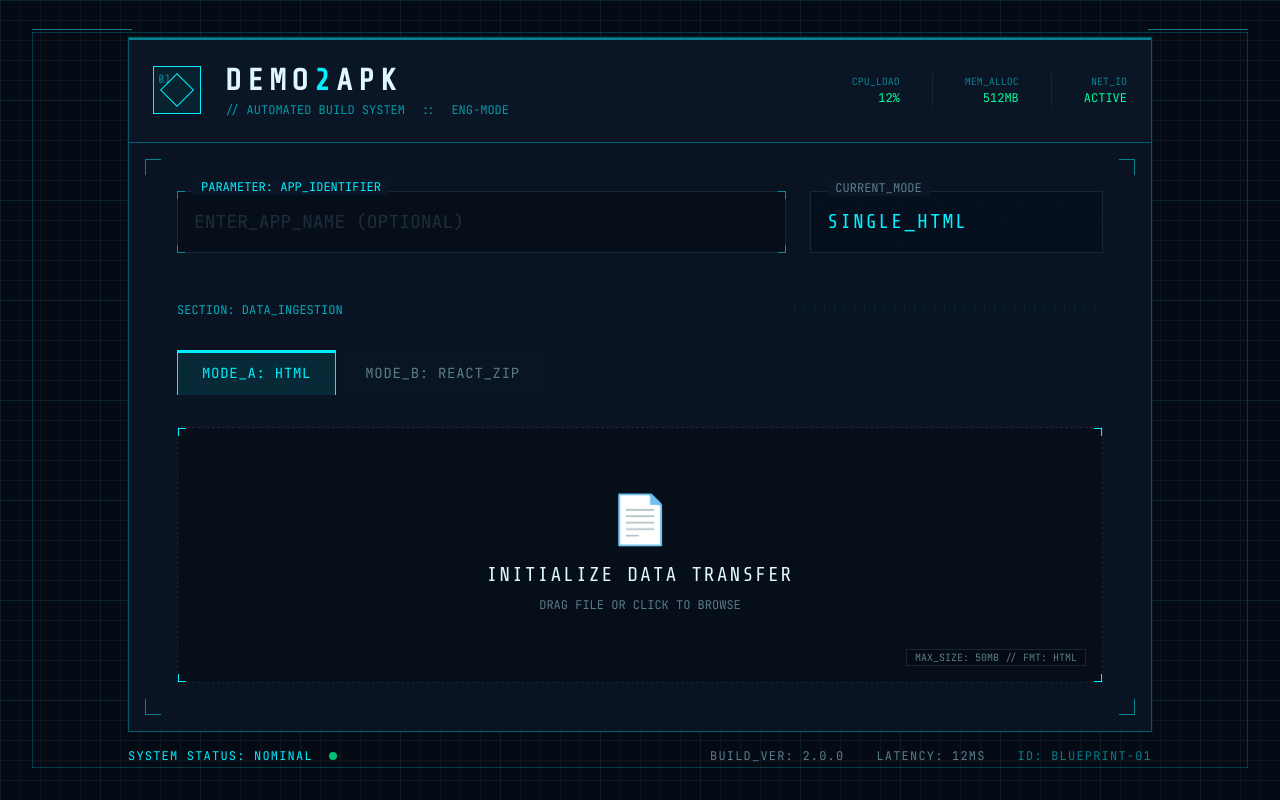
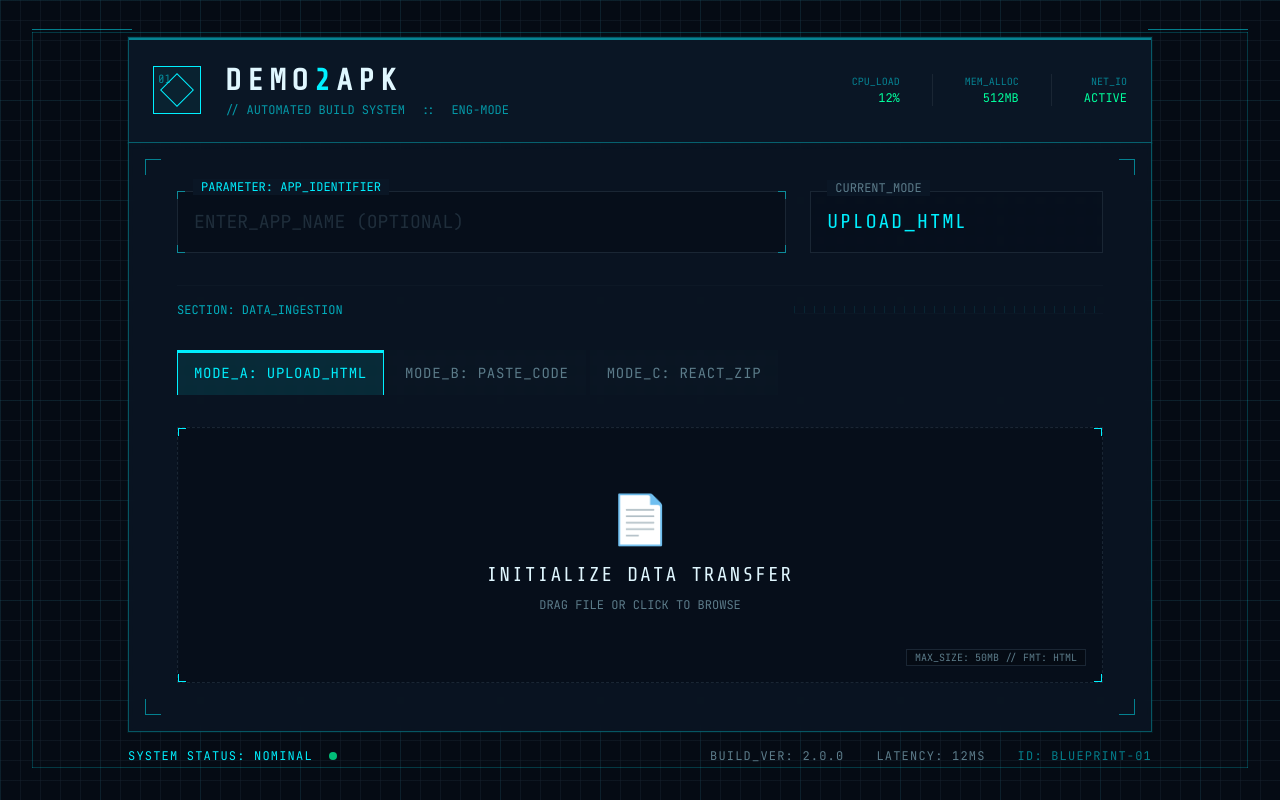
Before and after one commit to DeadWaveWave/demo2apk, a React (Vite) app in the folder packages/frontend/: page / in a window 1280 px wide. Built offline with nearby package versions, Linux system fonts and the light colour scheme.

Commit message:
feat: enhance UploadZone component to support HTML code pasting and improve build type handling

```diff
--- a/packages/frontend/src/components/UploadZone.tsx
+++ b/packages/frontend/src/components/UploadZone.tsx
@@ -2,19 +2,30 @@ import { useCallback, useState } from 'react'
 import { useDropzone } from 'react-dropzone'
 import { useBuildStore } from '../hooks/useBuildStore'
 
-type BuildType = 'html' | 'zip'
+type BuildType = 'html' | 'html-paste' | 'zip'
 
 export default function UploadZone() {
   const [buildType, setBuildType] = useState<BuildType>('html')
   const [appName, setAppName] = useState('')
+  const [htmlCode, setHtmlCode] = useState('')
   const { startBuild } = useBuildStore()
 
   const onDrop = useCallback((acceptedFiles: File[]) => {
     if (acceptedFiles.length > 0) {
       const file = acceptedFiles[0]
-      startBuild(file, buildType, appName || undefined)
+      startBuild(file, buildType === 'html' ? 'html' : 'zip', appName || undefined)
     }
   }, [buildType, appName, startBuild])
+
+  const handleHtmlCodeSubmit = useCallback(() => {
+    if (!htmlCode.trim()) return
+
+    // Create a File object from the pasted HTML code
+    const blob = new Blob([htmlCode], { type: 'text/html' })
+    const file = new File([blob], 'pasted-code.html', { type: 'text/html' })
+
+    startBuild(file, 'html', appName || undefined)
+  }, [htmlCode, appName, startBuild])
 
   const { getRootProps, getInputProps, isDragActive } = useDropzone({
     onDrop,
@@ -23,6 +34,8 @@ export default function UploadZone() {
       : { 'application/zip': ['.zip'] },
     maxFiles: 1,
     maxSize: 50 * 1024 * 1024, // 50MB
+    noClick: buildType === 'html-paste',
+    noDrag: buildType === 'html-paste',
   })
 
   return (
@@ -57,7 +70,7 @@ export default function UploadZone() {
             CURRENT_MODE
           </div>
           <div className="font-tech text-xl text-bp-blue tracking-widest uppercase">
-             {buildType === 'html' ? 'SINGLE_HTML' : 'REACT_BUNDLE'}
+            {buildType === 'html' ? 'UPLOAD_HTML' : buildType === 'html-paste' ? 'PASTE_HTML' : 'REACT_BUNDLE'}
           </div>
         </div>
       </div>
@@ -68,32 +81,93 @@ export default function UploadZone() {
       </div>
 
       {/* Mode Tabs */}
-      <div className="flex gap-1">
+      <div className="flex gap-1 flex-wrap">
         <button
           onClick={() => setBuildType('html')}
-          className={`flex-1 md:flex-none px-6 py-3 font-mono text-sm uppercase tracking-wider border-t border-l border-r relative transition-all ${
-            buildType === 'html'
+          className={`flex-1 md:flex-none px-4 py-3 font-mono text-sm uppercase tracking-wider border-t border-l border-r relative transition-all ${buildType === 'html'
               ? 'bg-bp-blue/10 border-bp-blue text-bp-blue'
               : 'border-transparent text-bp-dim hover:text-bp-blue/70 bg-bp-grid/10'
             }`}
         >
           {buildType === 'html' && <div className="absolute top-0 left-0 w-full h-[2px] bg-bp-blue" />}
-          MODE_A: HTML
+          MODE_A: UPLOAD_HTML
+        </button>
+        <button
+          onClick={() => setBuildType('html-paste')}
+          className={`flex-1 md:flex-none px-4 py-3 font-mono text-sm uppercase tracking-wider border-t border-l border-r relative transition-all ${buildType === 'html-paste'
+              ? 'bg-bp-cyan/10 border-bp-cyan text-bp-cyan'
+              : 'border-transparent text-bp-dim hover:text-bp-cyan/70 bg-bp-grid/10'
+            }`}
+        >
+          {buildType === 'html-paste' && <div className="absolute top-0 left-0 w-full h-[2px] bg-bp-cyan" />}
+          MODE_B: PASTE_CODE
         </button>
         <button
           onClick={() => setBuildType('zip')}
-          className={`flex-1 md:flex-none px-6 py-3 font-mono text-sm uppercase tracking-wider border-t border-l border-r relative transition-all ${
-            buildType === 'zip'
+          className={`flex-1 md:flex-none px-4 py-3 font-mono text-sm uppercase tracking-wider border-t border-l border-r relative transition-all ${buildType === 'zip'
               ? 'bg-bp-blue/10 border-bp-blue text-bp-blue'
               : 'border-transparent text-bp-dim hover:text-bp-blue/70 bg-bp-grid/10'
             }`}
         >
           {buildType === 'zip' && <div className="absolute top-0 left-0 w-full h-[2px] bg-bp-blue" />}
-          MODE_B: REACT_ZIP
+          MODE_C: REACT_ZIP
         </button>
       </div>
 
-      {/* Main Upload Area */}
+      {/* Main Area - Conditional based on buildType */}
+      {buildType === 'html-paste' ? (
+        /* HTML Code Paste Area */
+        <div className="space-y-4">
+          <div className="relative">
+            {/* Corner Markers */}
+            <div className="absolute top-0 left-0 w-3 h-3 border-t border-l border-bp-cyan z-10" />
+            <div className="absolute top-0 right-0 w-3 h-3 border-t border-r border-bp-cyan z-10" />
+            <div className="absolute bottom-0 left-0 w-3 h-3 border-b border-l border-bp-cyan z-10" />
+            <div className="absolute bottom-0 right-0 w-3 h-3 border-b border-r border-bp-cyan z-10" />
+
+            <textarea
+              value={htmlCode}
+              onChange={(e) => setHtmlCode(e.target.value)}
+              placeholder={`<!DOCTYPE html>
+<html>
+<head>
+  <title>My App</title>
+</head>
+<body>
+  <!-- PASTE YOUR HTML CODE HERE -->
+</body>
+</html>`}
+              className="w-full h-64 bg-bp-dark/70 border border-bp-grid p-4 text-bp-text font-mono text-sm focus:border-bp-cyan focus:outline-none focus:bg-bp-cyan/5 transition-colors placeholder-bp-dim/40 resize-none"
+              spellCheck={false}
+            />
+          </div>
+
+          {/* Submit Button */}
+          <button
+            onClick={handleHtmlCodeSubmit}
+            disabled={!htmlCode.trim()}
+            className={`w-full py-4 font-tech text-lg uppercase tracking-widest border relative overflow-hidden transition-all duration-300 ${htmlCode.trim()
+                ? 'border-bp-cyan text-bp-cyan hover:bg-bp-cyan hover:text-bp-dark cursor-pointer'
+                : 'border-bp-grid text-bp-dim cursor-not-allowed'
+              }`}
+          >
+            {/* Animated gradient background on hover */}
+            {htmlCode.trim() && (
+              <div className="absolute inset-0 bg-gradient-to-r from-bp-cyan/0 via-bp-cyan/10 to-bp-cyan/0 translate-x-[-100%] hover:translate-x-[100%] transition-transform duration-1000" />
+            )}
+            <span className="relative z-10">
+              {htmlCode.trim() ? '>> INITIATE APK BUILD <<' : 'ENTER HTML CODE'}
+            </span>
+          </button>
+
+          {/* Info Label */}
+          <div className="flex justify-between items-center text-xs font-mono text-bp-dim">
+            <span>CHARS: {htmlCode.length.toLocaleString()}</span>
+            <span className="text-bp-cyan/70">SUPPORTS COMPLETE HTML FILE CODE</span>
+          </div>
+        </div>
+      ) : (
+        /* File Upload Area */
         <div
           {...getRootProps()}
           className={`
@@ -134,6 +208,7 @@ export default function UploadZone() {
             MAX_SIZE: 50MB // FMT: {buildType.toUpperCase()}
           </div>
         </div>
+      )}
     </div>
   )
 }
```
Lines whose indentation alone changed are shown as unchanged.
